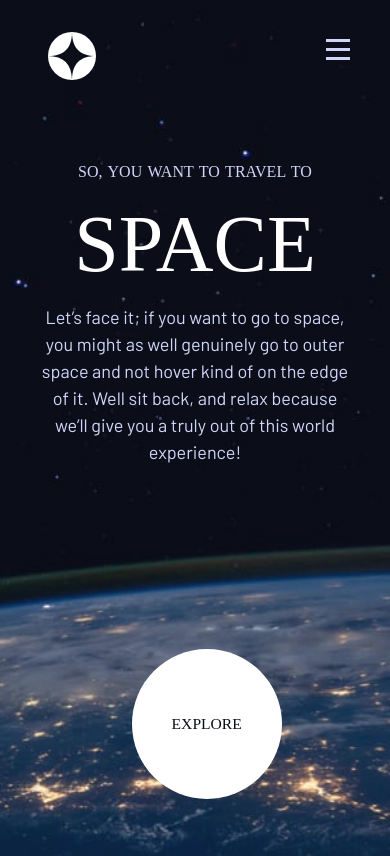
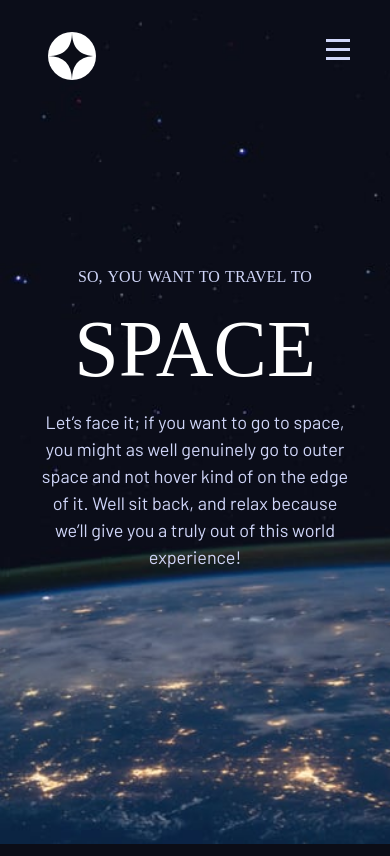
Before and after one commit to Jlbspyder/Space-Tourism-Website, a React (Vite) app: page / in a window 390 px wide. Built offline with nearby package versions, Linux system fonts and the light colour scheme; a web font is replaced by a local one.

Commit message:
Update index.css

```diff
--- a/src/index.css
+++ b/src/index.css
@@ -181,9 +181,12 @@ span {
   width: 40%;
 }
 /* Homepage*/
+.mobile-explore {
+  display: none;
+}
 .explore-container {
   position: relative;
-  margin: 10rem 5rem 0 0;
+  margin: 10rem 0 0 15rem;
   width: 230px;
   height: 230px;
   border-radius: 50%;
@@ -194,7 +197,6 @@ span {
   padding: 3em;
   top: 18%;
   left: 19%;
-  /* margin: 10rem 5rem 0 0; */
   border-radius: 50%;
   border: none;
   text-transform: uppercase;
@@ -313,7 +315,7 @@ span {
 .moon {
   width: 70%;
   margin-left: 8rem;
-  animation: zoom 1s ease-in-out;
+  animation: rotate 10s infinite linear;
 }
 .head {
   margin-top: 5rem;
@@ -386,7 +388,6 @@ span {
 @keyframes slide {
   0% {
     transform: scale(0.7);
-
   }
   100% {
     transform: scale(1);
@@ -398,6 +399,14 @@ span {
   }
   100% {
     opacity: 1;
+  }
+}
+@keyframes rotate {
+  0% {
+    transform: rotate(0deg);
+  }
+  100% {
+    transform: rotate(360deg);
   }
 }
 @media (max-width: 380px) {
@@ -513,30 +522,28 @@ span {
     width: 100%;
   }
   .explore-container {
-    position: relative;
-    margin: 0 5rem 0 6rem;
-    width: 230px;
-    height: 230px;
-    border-radius: 50%;
+    display: none;
   }
-  .explore {
-    position: absolute;
+   .mobile-explore {
+    display: block;
     aspect-ratio: 1;
     padding: 3em;
-    top: 10%;
-    left: 12%;
     border-radius: 50%;
     border: none;
     text-transform: uppercase;
     font-weight: 500;
+    background-color: var(--white);
+    cursor: pointer;
+  }
+  .mobile-explore h3 {
+    font-size: var(--fs-400);
     font-style: var(--ff-sans-normal);
     color: var(--dark);
-    background-color: var(--white);
-    cursor: pointer;
   }
   .moon {
     margin-left: 4rem;
     max-width: 100%;
+    animation: none;
   }
   .list {
     font-size: var(--fs-400);
@@ -562,8 +569,6 @@ span {
   }
   /* Destination Page */
   .planet-info {
-    /* padding-inline: 0.7rem;
-    margin: 2rem 0 2rem 0; */
     width: 100%;
     gap: 1rem;
     min-height: 200px;
@@ -635,7 +640,6 @@ span {
     width: 100%;
     margin-top: 5rem;
   }
-
   .technology .content {
     margin-top: -3rem;
     display: flex;
@@ -653,11 +657,9 @@ span {
     align-items: center;
     margin: 0;
   }
-
   .tech .info {
     font-size: var(--fs-400);
   }
-
   .technology .title {
     margin-bottom: 2rem;
     font-size: clamp(2rem, 9vw, 5.5rem);
@@ -705,9 +707,16 @@ span {
       background-size: cover;
       min-height: 100vh;
     }
+  .explore-container {
+      margin: 10rem 0 0 5rem;
+      width: 280px;
+      height: 280px;
+    }
   .explore {
-    margin-left: 5rem;
-  }
+      top: 15%;
+      left: -10%;
+      font-size: var(--fs-400);
+    }
   .space {
     max-width: 100%;
     width: 80% ;
@@ -741,7 +750,6 @@ span {
     margin-left: 4rem;
     margin-bottom: 4rem;
   }
-
   .info {
     text-align: center;
     width: 100%;
@@ -749,7 +757,6 @@ span {
     padding: 1rem;
   }
   .moon {
-    margin-left: 5rem;
     max-width: 100%;
   }
   .heading {
@@ -768,11 +775,11 @@ span {
     justify-content: space-between;
   }
   .planet-info h6 {
-    font-size: var(--fs-500);
+    font-size: var(--fs-400);
     margin: 0;
   }
   .planet-info h2 {
-    font-size: var(--fs-700);
+    font-size: var(--fs-600);
   }
    /* Crew Page */
    .crew {
```
